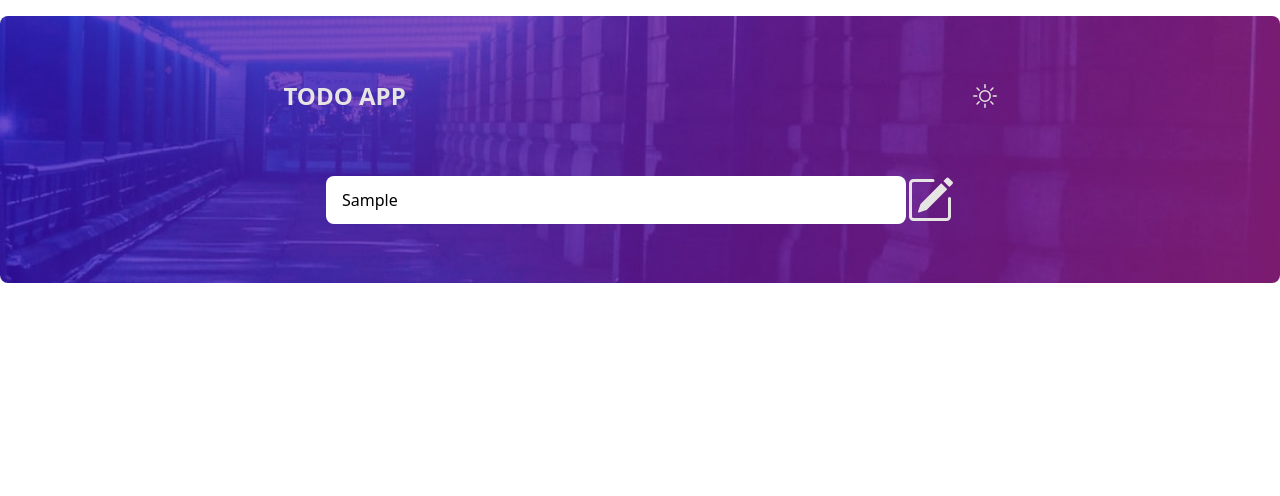
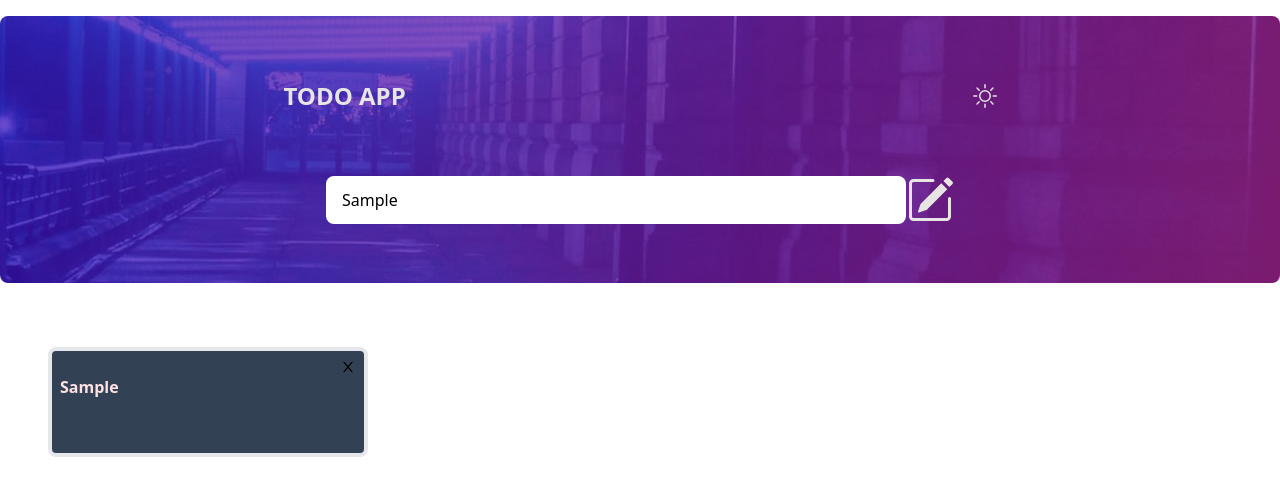
Before and after one commit to jyotirmoy-sinhababu/Daily-notes, a React (Vite) app: page / in a window 1280 px wide. Both pictures are taken after typing "Sample" into the empty fields and a click on the button 930 px from the left and 200 px from the top of the page. Shown: the top 496 px of the page. Built offline with nearby package versions, Linux system fonts and the light colour scheme.

Commit message:
display organised

```diff
--- a/src/components/inputForm/InputForm.tsx
+++ b/src/components/inputForm/InputForm.tsx
@@ -36,6 +36,7 @@ const InputForm = () => {
     >
       <input
         type='text'
+        name='dailyTodo'
         className='w-[580px] h-12 rounded-lg pl-4'
         placeholder='Create a new todo...'
         onChange={(e) => {
--- a/src/pages/landingPage/LandingPage.tsx
+++ b/src/pages/landingPage/LandingPage.tsx
@@ -1,10 +1,17 @@
 import Nav from '../../components/nav/Nav';
+import TodoListDisplay from '../../todoListDisplay/TodoListDisplay';
 
 const LandingPage = () => {
   return (
-    <div className='flex justify-center py-4'>
-      <Nav />
-    </div>
+    <>
+      {' '}
+      <div className='flex justify-center py-4 '>
+        <Nav />
+      </div>
+      <div className='flex  p-12 '>
+        <TodoListDisplay />
+      </div>
+    </>
   );
 };
 
--- a/src/todoListDisplay/TodoListDisplay.tsx
+++ b/src/todoListDisplay/TodoListDisplay.tsx
@@ -1,7 +1,37 @@
 import { useSelector } from 'react-redux';
 
+import { AiOutlineClose } from 'react-icons/ai';
+
 const TodoListDisplay = () => {
-  return <div></div>;
+  const todos = useSelector((state: any) => state?.todo.todos);
+
+  return (
+    <div className='flex gap-[53px] flex-wrap'>
+      {todos ? (
+        todos?.map((item: any) => {
+          return (
+            <div
+              className='border-4 w-[320px] h-[110px] rounded-lg px-2 py-2 bg-slate-700  '
+              key={item.id}
+            >
+              <div className='flex justify-end'>
+                <button>
+                  <AiOutlineClose />
+                </button>
+              </div>
+              <div>
+                <p className=' flex flex-wrap font-semibold text-red-100'>
+                  {item.dailyTodo}
+                </p>
+              </div>
+            </div>
+          );
+        })
+      ) : (
+        <p></p>
+      )}
+    </div>
+  );
 };
 
 export default TodoListDisplay;
```
